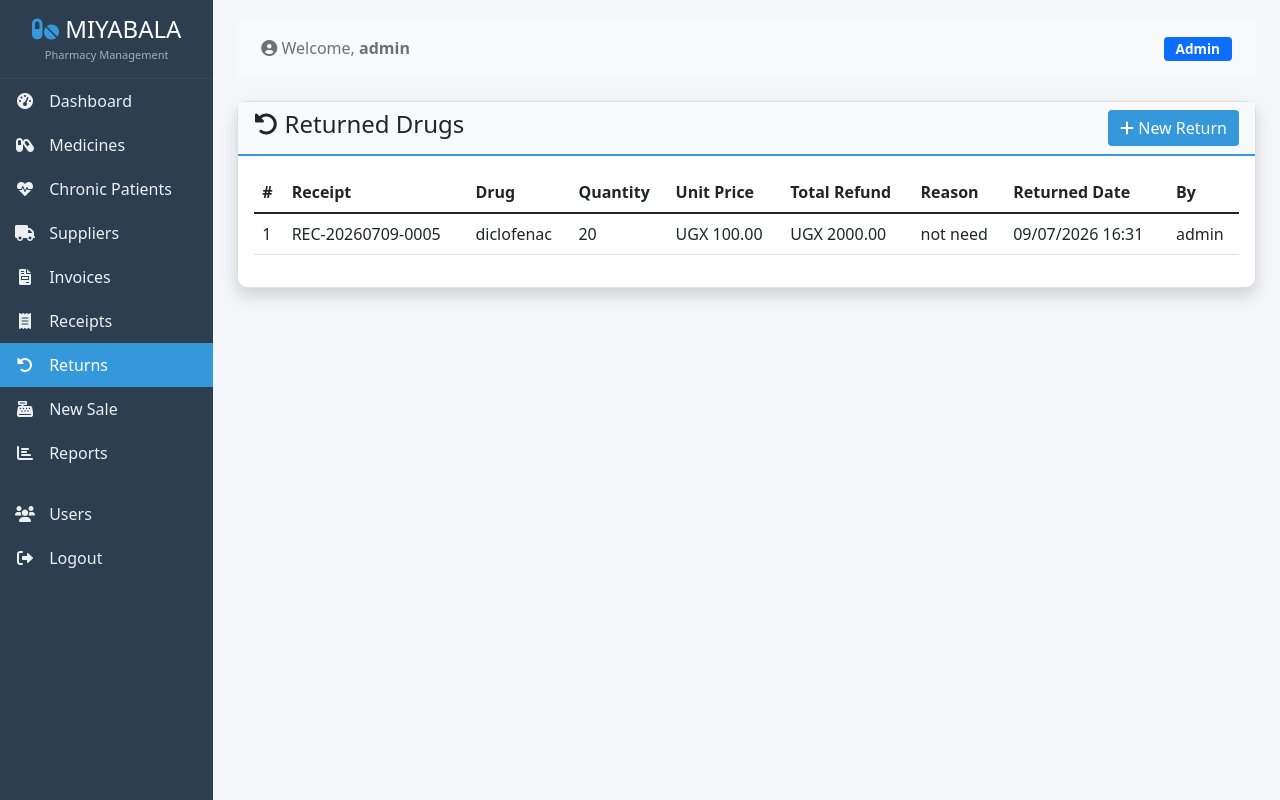
After one commit to kiyimbahenry/miyabalapharmacy, a Django app: page /returns/ in a window 1280 px wide. The commit adds this page. Run offline with Django 5.2, Linux system fonts and the light colour scheme; a user stored in the database is signed in; data comes from the database, SQL or seed files in the repository; both versions use the stored data as it was after the commit.

Commit message:
Added Returns module, role-based access control, fixed invoice creation, updated receipt printing, improved sale cart UI, and added credit payment mode

```diff
--- a/stockcontrol/stock/templates/stock/base.html
+++ b/stockcontrol/stock/templates/stock/base.html
@@ -231,6 +231,13 @@
                             </a>
                         </li>
 
+                        <!-- Returns -->
+                        <li class="nav-item">
+                            <a class="nav-link {% if 'return' in request.resolver_match.url_name %}active{% endif %}" href="{% url 'stock:return_list' %}">
+                                <i class="fas fa-undo-alt"></i> Returns
+                            </a>
+                        </li>
+
                         <!-- New Sale (always visible) -->
                         <li class="nav-item">
                             <a class="nav-link {% if 'create_sale' in request.resolver_match.url_name %}active{% endif %}" href="{% url 'stock:create_sale' %}">
--- /dev/null
+++ b/stockcontrol/stock/templates/stock/return_list.html
@@ -0,0 +1,57 @@
+{% extends 'stock/base.html' %}
+{% load static %}
+
+{% block title %}Returned Drugs{% endblock %}
+
+{% block content %}
+<div class="row">
+    <div class="col-12">
+        <div class="card shadow">
+            <div class="card-header d-flex justify-content-between align-items-center">
+                <h4><i class="fas fa-undo-alt"></i> Returned Drugs</h4>
+                <a href="{% url 'stock:return_create' %}" class="btn btn-primary">
+                    <i class="fas fa-plus"></i> New Return
+                </a>
+            </div>
+            <div class="card-body">
+                <div class="table-responsive">
+                    <table class="table table-hover">
+                        <thead>
+                            <tr>
+                                <th>#</th>
+                                <th>Receipt</th>
+                                <th>Drug</th>
+                                <th>Quantity</th>
+                                <th>Unit Price</th>
+                                <th>Total Refund</th>
+                                <th>Reason</th>
+                                <th>Returned Date</th>
+                                <th>By</th>
+                            </tr>
+                        </thead>
+                        <tbody>
+                            {% for return in returns %}
+                            <tr>
+                                <td>{{ forloop.counter }}</td>
+                                <td>{{ return.receipt.receipt_number }}</td>
+                                <td>{{ return.drug.name }}</td>
+                                <td>{{ return.quantity }}</td>
+                                <td>UGX {{ return.unit_price|floatformat:2 }}</td>
+                                <td>UGX {{ return.total_refund|floatformat:2 }}</td>
+                                <td>{{ return.reason|default:"-" }}</td>
+                                <td>{{ return.returned_date|date:"d/m/Y H:i" }}</td>
+                                <td>{{ return.created_by.username }}</td>
+                            </tr>
+                            {% empty %}
+                            <tr>
+                                <td colspan="9" class="text-center">No returns recorded yet.</td>
+                            </tr>
+                            {% endfor %}
+                        </tbody>
+                    </table>
+                </div>
+            </div>
+        </div>
+    </div>
+</div>
+{% endblock %}
--- a/stockcontrol/stock/urls.py
+++ b/stockcontrol/stock/urls.py
@@ -66,6 +66,8 @@ urlpatterns = [
     path('receipts/<int:receipt_id>/print/', views.print_receipt, name='print_receipt'),
     path('sale/create/', views.create_sale_receipt, name='create_sale'),
     path('api/complete-sale/', views.complete_sale, name='complete_sale'),
+    path('returns/', views.return_list, name='return_list'),
+    path('returns/create/', views.return_create, name='return_create'),
     # ============================================================
     # REPORT URLs - ADDED
     # ============================================================
--- a/stockcontrol/stock/views.py
+++ b/stockcontrol/stock/views.py
@@ -15,7 +15,13 @@ import traceback
 from datetime import datetime, timedelta
 from decimal import Decimal
 
-from .models import Drug, Supplier, Invoice, Category, InvoiceItem, Sale, SaleItem, Receipt, Report, ChronicPatient, PatientMedication, PatientVisit
+# ===== ADD MISSING IMPORTS =====
+from .models import (
+    Drug, Supplier, Invoice, Category, InvoiceItem,
+    Sale, SaleItem, Receipt, Report, ChronicPatient,
+    PatientMedication, PatientVisit,
+    ReturnedDrug, StockMovement   # <-- added
+)
 
 
 def is_admin_or_manager(user):
@@ -378,7 +384,7 @@ def drug_list(request):
 # ============================================================
 
 @login_required
-@user_passes_test(is_admin_or_manager)   # <-- ADDED
+@user_passes_test(is_admin_or_manager)
 def drug_create(request):
     """Create a new drug/medicine"""
     categories = Category.objects.all()
@@ -507,7 +513,7 @@ def drug_create(request):
 # ============================================================
 
 @login_required
-@user_passes_test(is_admin_or_manager)   # <-- ADDED
+@user_passes_test(is_admin_or_manager)
 def drug_edit(request, drug_id):
     """Edit an existing drug/medicine"""
     drug = get_object_or_404(Drug, id=drug_id)
@@ -631,7 +637,7 @@ def drug_edit(request, drug_id):
 # ============================================================
 
 @login_required
-@user_passes_test(is_admin_or_manager)   # <-- ADDED
+@user_passes_test(is_admin_or_manager)
 def drug_delete(request, drug_id):
     """Delete a drug/medicine"""
     drug = get_object_or_404(Drug, id=drug_id)
@@ -654,7 +660,7 @@ def drug_delete(request, drug_id):
 # ============================================================
 
 @login_required
-@user_passes_test(is_admin_or_manager)   # <-- ADDED
+@user_passes_test(is_admin_or_manager)
 def add_stock_to_drug(request):
     """
     Add stock to an existing drug, linked to an invoice.
@@ -973,6 +979,91 @@ def get_daily_sales_api(request):
 
     except Exception as e:
         return JsonResponse({'success': False, 'message': str(e)}, status=500)
+
+
+# ============================================================
+# RETURN VIEWS
+# ============================================================
+
+@login_required
+def return_list(request):
+    """List all returned drugs"""
+    returns = ReturnedDrug.objects.all().select_related('receipt', 'drug', 'created_by').order_by('-returned_date')
+    return render(request, 'stock/return_list.html', {'returns': returns})
+
+
+@login_required
+def return_create(request):
+    """Create a new return"""
+    if request.method == 'POST':
+        try:
+            receipt_id = request.POST.get('receipt')
+            drug_id = request.POST.get('drug')
+            quantity = int(request.POST.get('quantity', 0))
+            reason = request.POST.get('reason', '')
+
+            if not receipt_id or not drug_id or quantity <= 0:
+                messages.error(request, 'Please fill all required fields correctly.')
+                return redirect('stock:return_create')
+
+            receipt = get_object_or_404(Receipt, id=receipt_id)
+            drug = get_object_or_404(Drug, id=drug_id)
+
+            # Check that the drug is present in the receipt's items
+            receipt_item = None
+            for item in receipt.items:
+                if item.get('drug_id') == drug.id or item.get('drug_name') == drug.name:
+                    receipt_item = item
+                    break
+
+            if not receipt_item:
+                messages.error(request, 'This drug is not on the selected receipt.')
+                return redirect('stock:return_create')
+
+            # Get unit price from receipt item (or use current selling price)
+            unit_price = receipt_item.get('unit_price', drug.selling_price)
+            # Convert to Decimal
+            from decimal import Decimal
+            unit_price = Decimal(str(unit_price))
+
+            # Create return record
+            return_obj = ReturnedDrug.objects.create(
+                receipt=receipt,
+                drug=drug,
+                quantity=quantity,
+                unit_price=unit_price,
+                reason=reason,
+                created_by=request.user
+            )
+
+            # Restore stock
+            drug.stock_quantity += quantity
+            drug.save()
+
+            # Create a stock movement entry
+            StockMovement.objects.create(
+                drug=drug,
+                quantity=quantity,
+                movement_type='return',
+                reference=f"Return from Receipt {receipt.receipt_number}",
+                notes=reason,
+                created_by=request.user
+            )
+
+            messages.success(request, f'Successfully returned {quantity} of "{drug.name}" to stock.')
+            return redirect('stock:return_list')
+
+        except Exception as e:
+            messages.error(request, f'Error creating return: {str(e)}')
+            return redirect('stock:return_create')
+
+    # GET – show form
+    receipts = Receipt.objects.all().order_by('-created_at')
+    drugs = Drug.objects.all().order_by('name')
+    return render(request, 'stock/return_form.html', {
+        'receipts': receipts,
+        'drugs': drugs,
+    })
 
 
 # ============================================================
@@ -1108,8 +1199,12 @@ def generate_report_api(request):
         return JsonResponse({'success': False, 'message': str(e)}, status=500)
 
 
+# ============================================================
+# FIXED: generate_report_data – returns now included correctly
+# ============================================================
+
 def generate_report_data(report_type):
-    """Generate report data based on type"""
+    """Generate report data based on type (including returns)"""
     today = timezone.now().date()
     report_data = {
         'report_type': report_type,
@@ -1141,24 +1236,40 @@ def generate_report_data(report_type):
         start_date = today
         end_date = today
 
-    # Get receipts within date range
+    # ----- Get receipts within date range -----
     receipts = Receipt.objects.filter(
         created_at__date__gte=start_date,
         created_at__date__lte=end_date
     )
 
-    # Sales summary
+    # ----- Get returns within date range -----
+    returns = ReturnedDrug.objects.filter(
+        returned_date__date__gte=start_date,
+        returned_date__date__lte=end_date
+    )
+
+    # ----- Sales summary -----
     total_sales = receipts.aggregate(Sum('total_amount'))['total_amount__sum'] or 0
     total_transactions = receipts.count()
     total_items_sold = 0
-
     for receipt in receipts:
         if receipt.items:
             for item in receipt.items:
                 total_items_sold += item.get('quantity', 0)
 
+    # ----- Returns summary -----
+    total_returned_amount = returns.aggregate(Sum('total_refund'))['total_refund__sum'] or 0
+    total_returned_items = returns.aggregate(Sum('quantity'))['quantity__sum'] or 0
+
+    # Net sales = total sales - total returns
+    net_sales = total_sales - total_returned_amount
+
+    # ----- Build sales dict -----
     report_data['sales'] = {
         'total_amount': float(total_sales),
+        'net_sales': float(net_sales),
+        'total_returns': float(total_returned_amount),
+        'total_returned_items': int(total_returned_items),
         'total_transactions': total_transactions,
         'total_items_sold': total_items_sold,
         'average_transaction': float(total_sales / total_transactions) if total_transactions > 0 else 0,
@@ -1166,12 +1277,11 @@ def generate_report_data(report_type):
         'end_date': end_date.strftime('%Y-%m-%d'),
     }
 
-    # Payment breakdown
+    # ----- Payment breakdown -----
     payment_breakdown = receipts.values('payment_method').annotate(
         total=Sum('total_amount'),
         count=Count('id')
     )
-
     for item in payment_breakdown:
         report_data['payment_breakdown'].append({
             'method': item['payment_method'] or 'unknown',
@@ -1179,7 +1289,7 @@ def generate_report_data(report_type):
             'count': item['count']
         })
 
-    # Top selling products
+    # ----- Top selling products -----
     product_sales = {}
     for receipt in receipts:
         if receipt.items:
@@ -1193,7 +1303,6 @@ def generate_report_data(report_type):
                 else:
                     product_sales[name] = {'quantity': quantity, 'total': total}
 
-    # Get top 10
     sorted_products = sorted(product_sales.items(), key=lambda x: x[1]['quantity'], reverse=True)[:10]
     for name, data in sorted_products:
         report_data['top_products'].append({
@@ -1202,12 +1311,11 @@ def generate_report_data(report_type):
             'total': float(data['total'])
         })
 
-    # Invoice summary
+    # ----- Invoice summary -----
     invoices = Invoice.objects.filter(
         created_at__date__gte=start_date,
         created_at__date__lte=end_date
     )
-
     report_data['invoices'] = {
         'total_invoices': invoices.count(),
         'total_invoice_value': float(invoices.aggregate(Sum('total_amount'))['total_amount__sum'] or 0),
@@ -1442,7 +1550,6 @@ def user_list(request):
 def user_create(request):
     """Create a new user (admin only)"""
 
-    # ===== ADD THIS LINE =====
     ROLE_CHOICES = [
         ('admin', 'Admin'),
         ('manager', 'Manager'),
@@ -1459,13 +1566,13 @@ def user_create(request):
             password = request.POST.get('password')
             is_staff = request.POST.get('is_staff') == 'on'
             is_superuser = request.POST.get('is_superuser') == 'on'
-            role = request.POST.get('role')  # 👈 capture role from dropdown
+            role = request.POST.get('role')
 
             if User.objects.filter(username=username).exists():
                 messages.error(request, 'Username already exists.')
                 return render(request, 'stock/user_form.html', {
                     'is_edit': False,
-                    'role_choices': ROLE_CHOICES,   # 👈 pass to template
+                    'role_choices': ROLE_CHOICES,
                 })
 
             user = User.objects.create_user(
@@ -1477,7 +1584,6 @@ def user_create(request):
             user.is_superuser = is_superuser
             user.save()
 
-            # ===== Assign user to a group based on role =====
             if role:
                 from django.contrib.auth.models import Group
                 group, _ = Group.objects.get_or_create(name=role)
@@ -1489,17 +1595,16 @@ def user_create(request):
         except Exception as e:
             messages.error(request, f'Error creating user: {str(e)}')
 
-    # GET request – show the form
     return render(request, 'stock/user_form.html', {
         'is_edit': False,
-        'role_choices': ROLE_CHOICES,   # 👈 always pass to template
+        'role_choices': ROLE_CHOICES,
     })
 
 
 @login_required
 @user_passes_test(is_admin)
 def user_detail(request, user_id):
-    """View user details (admin only) - ADDED THIS MISSING VIEW"""
+    """View user details (admin only)"""
     user = get_object_or_404(User, id=user_id)
     return render(request, 'stock/user_detail.html', {'user': user})
 
@@ -1510,7 +1615,6 @@ def user_edit(request, user_id):
     """Edit a user (admin only)"""
     user = get_object_or_404(User, id=user_id)
 
-    # ===== ROLE CHOICES =====
     ROLE_CHOICES = [
         ('admin', 'Admin'),
         ('manager', 'Manager'),
@@ -1520,7 +1624,6 @@ def user_edit(request, user_id):
         ('viewer', 'Viewer (Read-only)'),
     ]
 
-    # Get current role (assuming it's stored in a group)
     current_role = user.groups.first().name if user.groups.exists() else ''
 
     if request.method == 'POST':
@@ -1559,7 +1662,6 @@ def user_edit(request, user_id):
                 user.set_password(password)
             user.save()
 
-            # Update role (remove old groups, add new one)
             if role:
                 user.groups.clear()
                 from django.contrib.auth.models import Group
@@ -1582,7 +1684,7 @@ def user_edit(request, user_id):
 
 
 @login_required
-@user_passes_test(is_admin_or_manager)   # already using the combined check
+@user_passes_test(is_admin_or_manager)
 def user_delete(request, user_id):
     """Delete a user (admin or manager)"""
     user = get_object_or_404(User, id=user_id)
```
Also changed, not shown: stockcontrol/stock/models.py (+27 -0 lines), stockcontrol/stock/templates/stock/return_form.html (added, +63 -0 lines), stockcontrol/db.sqlite3, stockcontrol/stock/migrations/0010_returneddrug.py (added).
